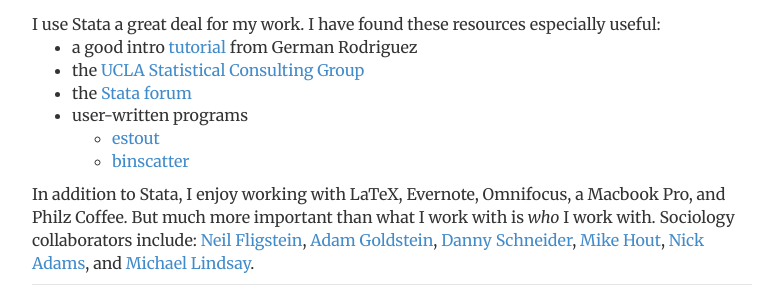
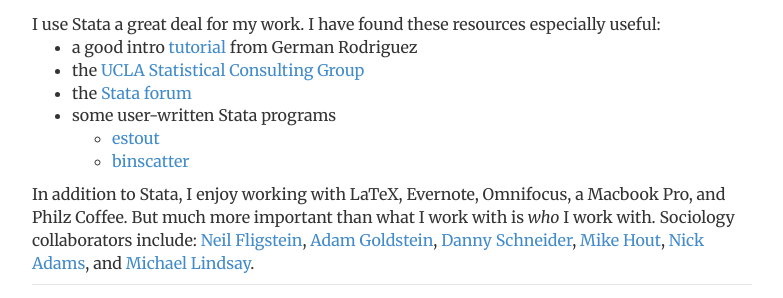
Before and after one commit to ophastings/ophastings.github.io, a Jekyll site: the page built from resources/index.html, in a window 1280 px wide. Shown: the part 274-572 px from the top of the page, without its empty margins (248-1031 px from the left). Built offline with Jekyll 4.4.1, drawn with Linux system fonts in a browser that asks for light colours.

Commit message:
Update index.html

```diff
--- a/resources/index.html
+++ b/resources/index.html
@@ -20,7 +20,7 @@
 	<li>a good intro <a title="http://data.princeton.edu/stata/" href="http://data.princeton.edu/stata/">tutorial</a> from German Rodriguez</li>
 	<li>the <a title="http://www.ats.ucla.edu/stat/stata/" href="http://www.ats.ucla.edu/stat/stata/">UCLA Statistical Consulting Group</a></li>
 	<li>the <a title="http://www.stata.com/statalist/" href="http://www.stata.com/statalist/">Stata forum</a></li>
-	<li>user-written programs</li>
+	<li>some user-written Stata programs</li>
 	<ul>
 		<li><a href="http://repec.org/bocode/e/estout/">estout</a></li>
 		<li><a href="http://michaelstepner.com/binscatter/">binscatter</a></li>
```
